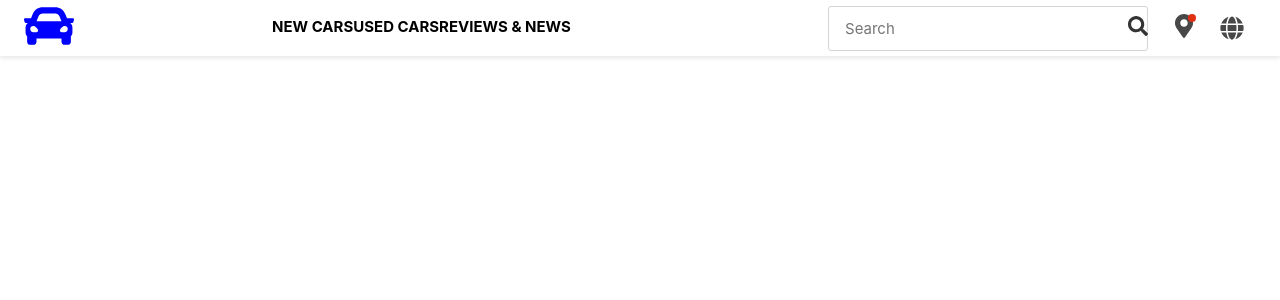
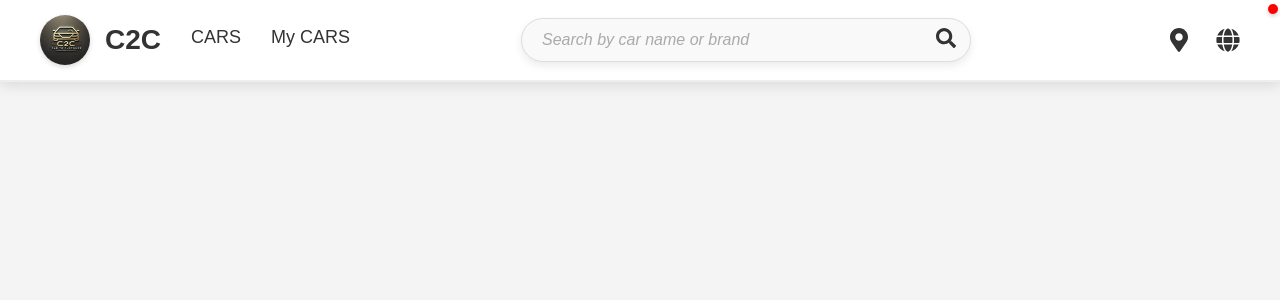
Before and after one commit to DreamWebInfo79/client-c2c, a React (Create React App) app: page / in a window 1280 px wide. Shown: the top 300 px of the page. Built offline with nearby package versions, Linux system fonts and the light colour scheme.

Commit message:
added logo and modified navbar

```diff
--- a/public/index.html
+++ b/public/index.html
@@ -15,6 +15,9 @@
       user's mobile device or desktop. See https://developers.google.com/web/fundamentals/web-app-manifest/
     -->
     <link rel="manifest" href="%PUBLIC_URL%/manifest.json" />
+    <link rel="preconnect" href="https://fonts.googleapis.com">
+<link rel="preconnect" href="https://fonts.gstatic.com" crossorigin>
+<link href="https://fonts.googleapis.com/css2?family=Nunito:ital,wght@0,200..1000;1,200..1000&display=swap" rel="stylesheet">
     <!--
       Notice the use of %PUBLIC_URL% in the tags above.
       It will be replaced with the URL of the `public` folder during the build.
@@ -24,7 +27,7 @@
       work correctly both with client-side routing and a non-root public URL.
       Learn how to configure a non-root public URL by running `npm run build`.
     -->
-    <title>React App</title>
+    <title>C2C - Cars to Customer</title>
   </head>
   <body>
     <noscript>You need to enable JavaScript to run this app.</noscript>
--- a/src/components/Navbar/index.css
+++ b/src/components/Navbar/index.css
@@ -1,221 +1,218 @@
-/* Component.css */
+/* General reset and base styles */
+* {
+  margin: 0;
+  padding: 0;
+  box-sizing: border-box;
+}
+
+body {
+  font-family: Arial, sans-serif;
+  background-color: #f4f4f4;
+}
+
+/* Header */
 .header {
-    margin: 0;
-    padding: 0;
-    box-sizing: border-box;
-    display: block;
-    position: fixed;
-    top: 0;
-    right: 0;
-    bottom: 0;
-    left: 0;
-    z-index: 6;
-    width: 100%;
-    background-color: #fff;
-    box-shadow: rgba(0, 0, 0, 0.1) 0px 2px 5px 0px;
-    height: 56px;
-  }
+  background-color: #ffffff; /* White background */
+  padding: 15px 30px;
+  color: #333333;
+  box-shadow: 0 4px 12px rgba(0, 0, 0, 0.1);
+  border-bottom: 2px solid #eeeeee;
+  position: relative;
+  z-index: 1000;
+}
 
+/* Container */
+.container {
+  display: flex;
+  justify-content: space-between;
+  align-items: center;
+  max-width: 1200px;
+  margin: 0 auto;
+}
+
+/* Brand */
+.brand {
+  display: flex;
+  align-items: center;
+}
+
+.brand-logo {
+  display: flex;
+  align-items: center;
+}
+
+.logo-c2c {
+  width: 50px;
+  height: auto;
+  border-radius: 50%;
+  box-shadow: 0 2px 5px rgba(0, 0, 0, 0.15);
+  transition: transform 0.3s ease;
+}
+
+.logo-c2c:hover {
+  transform: scale(1.1);
+}
+
+.brand-name-c2c {
+  margin-left: 15px;
+  font-size: 28px;
+  font-weight: bold;
+  color: #333333;
+}
+
+/* Navigation */
+.nav ul {
+  display: flex;
+  list-style: none;
+}
+
+.nav-item {
+  margin-left: 30px;
+  font-size: 18px;
+  font-weight: 500;
+  cursor: pointer;
+  color: #333333;
+  transition: color 0.3s ease, border-bottom 0.3s ease;
+  padding-bottom: 5px;
+  position: relative;
+}
+
+.nav-item::after {
+  content: '';
+  display: block;
+  width: 0;
+  height: 2px;
+  background: #333333;
+  transition: width 0.3s;
+  position: absolute;
+  bottom: 0;
+  left: 0;
+}
+
+.nav-item:hover {
+  color: #ff8800;
+}
+
+.nav-item:hover::after {
+  width: 100%;
+}
+
+/* Actions: Search and Icons */
+.actions {
+  display: flex;
+  align-items: center;
+  flex-grow: 1;
+  justify-content: flex-end;
+}
+
+/* Center Search Container */
+.search {
+  flex-grow: 1;
+  display: flex;
+  justify-content: center;
+}
+
+.search-container {
+  position: relative;
+}
+
+.search-box {
+  display: flex;
+  align-items: center;
+  position: relative;
+}
+
+.search-input {
+  padding: 12px 20px;
+  border-radius: 25px;
+  border: 1px solid #dddddd;
+  outline: none;
+  font-size: 16px;
+  width: 450px; /* Increased width */
+  transition: all 0.3s ease;
+  background-color: #f9f9f9;
+  color: #333333;
+  box-shadow: 0 4px 8px rgba(0, 0, 0, 0.08);
+}
+
+.search-input::placeholder {
+  color: #aaaaaa;
+  font-style: italic;
+}
+
+.search-input:focus {
+  border-color: #ff8800;
+  box-shadow: 0 0 8px rgba(255, 136, 0, 0.3);
+  background-color: #ffffff;
+}
+
+.search-icon {
+  position: absolute;
+  right: 15px;
+  color: #333333;
+  transition: color 0.3s ease;
+}
+
+.search-icon:hover {
+  color: #ff8800;
+}
+
+/* Icons (Location and Language) */
+.icons {
+  display: flex;
+  align-items: center;
+}
+
+.location, .language-icon {
+  display: flex;
+  align-items: center;
+  margin-left: 25px;
+  cursor: pointer;
+  color: #333333;
+  transition: color 0.3s ease, transform 0.3s ease;
+}
+
+.location:hover, .language-icon:hover {
+  color: #ff8800;
+  transform: scale(1.1);
+}
+
+.location-badge {
+  background-color: #ff0000;
+  border-radius: 50%;
+  width: 10px;
+  height: 10px;
+  position: absolute;
+  top: 4px;
+  right: 2px;
+  box-shadow: 0 2px 4px rgba(0, 0, 0, 0.2);
+}
+
+/* Responsive Design */
+@media (max-width: 768px) {
   .container {
-    margin: 0;
-    padding: 0;
-    box-sizing: border-box;
-    display: flex;
-    align-items: center;
-    justify-content: space-between;
-    padding-right: 24px;
-    padding-left: 24px;
-    margin-right: auto;
-    margin-left: auto;
-    height: 100%;
-    max-width: 1366px;
-  }
-
-  .brand {
-    margin: 0;
-    padding: 0;
-    box-sizing: border-box;
-    display: flex;
-    align-items: center;
-    min-width: 224px;
-  }
-
-  .brand-logo {
-    margin: 0;
-    padding: 0;
-    box-sizing: border-box;
-    height: 100%;
-  }
-
-  .brand-logo img {
-    margin: 0;
-    padding: 0;
-    box-sizing: border-box;
-    border: 0;
-  }
-
-  .nav {
-    margin: 0;
-    padding: 0;
-    box-sizing: border-box;
-    display: flex;
-    justify-content: space-between;
-    flex-grow: 1;
-    flex-shrink: 0;
-    flex-basis: auto;
-    margin-right: 24px;
-    margin-left: 24px;
+    flex-direction: column;
   }
 
   .nav ul {
-    margin: 0;
-    padding: 0;
-    box-sizing: border-box;
-    list-style: none;
-    display: flex;
-    font-size: 15px;
-  }
-
-  .nav li {
-    margin: 0;
-    padding: 0;
-    box-sizing: border-box;
+    flex-direction: column;
+    align-items: center;
   }
 
   .nav-item {
-    margin: 0;
-    padding: 0;
-    box-sizing: border-box;
-    padding-top: 16px;
-    padding-bottom: 16px;
-    margin-top: 2px;
-    font-weight: 700;
-    line-height: 1.2;
-    text-transform: uppercase;
-    border-bottom-style: solid;
-    border-color: rgba(0, 0, 0, 0);
-    cursor: pointer;
-    border-bottom-width: 4px;
-  }
-
-  .nav-item + .nav-item {
-    margin-left: 60px;
+    margin-left: 0;
+    margin-top: 10px;
   }
 
   .search {
-    margin: 0;
-    padding: 0;
-    box-sizing: border-box;
-    display: flex;
-    align-items: center;
-    justify-content: flex-end;
-    flex-grow: 1;
-    flex-shrink: 1;
-    flex-basis: auto;
-    color: rgb(72, 72, 72);
-  }
-
-  .search-container {
-    margin: 0;
-    padding: 0;
-    box-sizing: border-box;
-    flex-grow: 0;
-    flex-shrink: 1;
-    margin-right: 24px;
-    font-size: 0;
-    cursor: pointer;
-    flex-basis: 320px;
-  }
-
-  .search-box {
-    margin: 0;
-    padding: 0;
-    box-sizing: border-box;
-    position: relative;
-    z-index: 5;
-  }
-
-  .search-input-container {
-    margin: 0;
-    padding: 0;
-    box-sizing: border-box;
-    position: relative;
-    outline: none;
-  }
-
-  .search-input-wrapper {
-    margin: 0;
-    padding: 0;
-    box-sizing: border-box;
-    display: inline-block;
-    position: relative;
-    z-index: 2;
     width: 100%;
   }
 
   .search-input {
-    padding: 0;
-    box-sizing: border-box;
-    font: inherit;
-    margin: 0;
-    line-height: normal;
-    display: inline-block;
-    overflow: visible;
-    padding-top: 12px;
-    padding-bottom: 12px;
-    padding-left: 16px;
     width: 100%;
-    font-family: inherit;
-    font-size: 15px;
-    color: rgb(51, 51, 51);
-    border-width: 1px;
-    border-style: solid;
-    border-color: rgb(213, 213, 213);
-    border-radius: 3px;
-    padding-right: 50px;
   }
 
-  .search-icon {
-    margin: 0;
-    padding: 0;
-    box-sizing: border-box;
-    position: absolute;
-    top: 50%;
-    font-size: 15px;
-    color: rgb(51, 51, 51);
-    transform: translateY(-50%);
-    user-select: none;
-    right: 0;
+  .location, .language-icon {
+    margin-left: 15px;
   }
-
-  .location {
-    margin: 0;
-    padding: 0;
-    box-sizing: border-box;
-    position: relative;
-    margin-right: 12px;
-    cursor: pointer;
-  }
-
-  .location-badge {
-    margin: 0;
-    padding: 0;
-    box-sizing: border-box;
-    position: absolute;
-    right: 0;
-    width: 8px;
-    height: 8px;
-    background-color: rgb(224, 48, 18);
-    border-radius: 50%;
-  }
-
-  .language-icon {
-    margin: 0;
-    padding: 0;
-    box-sizing: border-box;
-    display: inline-block;
-    margin-right: 12px;
-    margin-left: 12px;
-    width: 24px;
-    height: 24px;
-  }
+}
--- a/src/components/Navbar/index.js
+++ b/src/components/Navbar/index.js
@@ -9,34 +9,28 @@ export default function Navbar() {
         <div className="container">
           <div className="brand">
             <div className="brand-logo">
-              <a href="https://www.carwale.com/" title="CarWale">
-                <FaCar size={50} color="blue" />
-              </a>
+              <img alt='c2c-logo' className="logo-c2c" src='/assets/C2Clogo.jpg'/>
+              <h1 className="brand-name-c2c">C2C</h1>
             </div>
           </div>
           <nav className="nav">
             <ul>
               <li>
-                <div className="nav-item">NEW CARS</div>
+                <div className="nav-item">CARS</div>
               </li>
               <li>
-                <div className="nav-item">USED CARS</div>
-              </li>
-              <li>
-                <div className="nav-item">REVIEWS & NEWS</div>
+                <div className="nav-item">My CARS</div>
               </li>
             </ul>
           </nav>
+          <div className="actions">
             <div className="search">
               <div className="search-container" title="Search">
                 <div className="search-box">
-                <div className="search-input-container" tabIndex="-1">
-                  <div className="search-input-wrapper">
-                    <div>
                   <input
                     type="text"
-                        placeholder="Search"
-                        aria-label="Input field"
+                    placeholder="Search by car name or brand"
+                    aria-label="Search by car name or brand"
                     className="search-input"
                   />
                   <div className="search-icon">
@@ -45,16 +39,14 @@ export default function Navbar() {
                 </div>
               </div>
             </div>
-              </div>
-            </div>
+            <div className="icons">
               <div className="location" title="Location">
                 <span className="location-badge" />
-              <div>
                 <FaMapMarkerAlt size={24} />
-              </div>
               </div>
               <div className="language-icon" title="Language">
                 <FaGlobe size={24} />
+              </div>
             </div>
           </div>
         </div>
--- a/src/index.css
+++ b/src/index.css
@@ -1,8 +1,8 @@
 body {
   margin: 0;
-  font-family: -apple-system, BlinkMacSystemFont, 'Segoe UI', 'Roboto', 'Oxygen',
-    'Ubuntu', 'Cantarell', 'Fira Sans', 'Droid Sans', 'Helvetica Neue',
-    sans-serif;
+  font-family: "Nunito", sans-serif;
+  font-optical-sizing: auto;
+  font-style: normal;
   -webkit-font-smoothing: antialiased;
   -moz-osx-font-smoothing: grayscale;
 }
```
Also changed, not shown: public/assets/C2Clogo.jpg (added), public/assets/C2Clogobg.png (added). Lines whose indentation alone changed are shown as unchanged.
